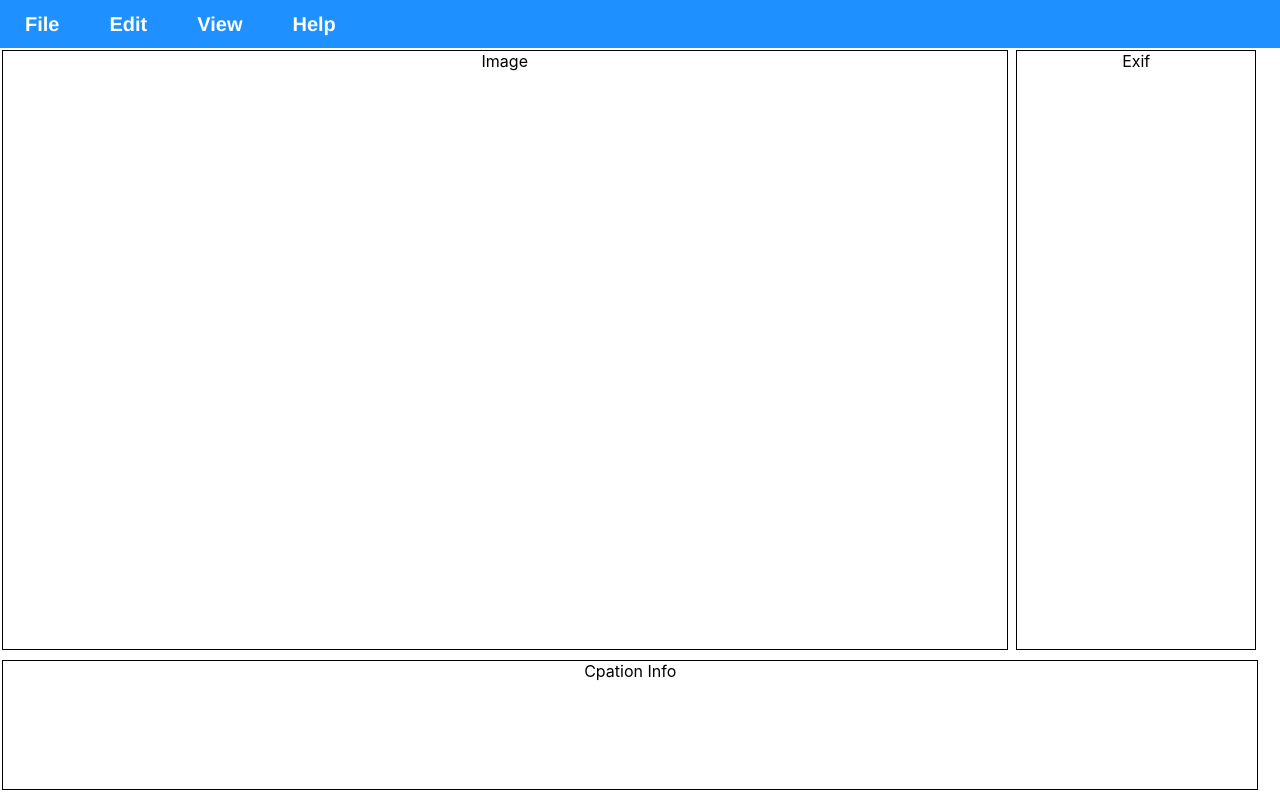
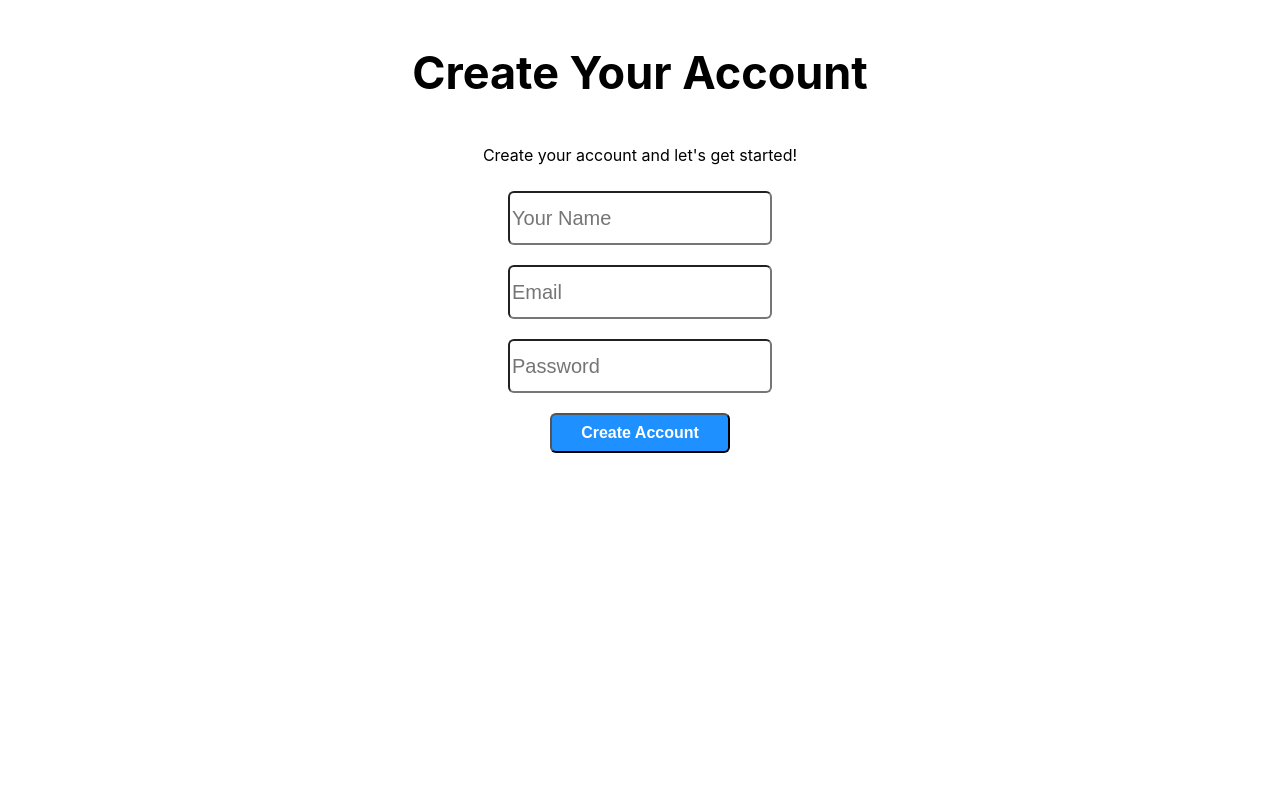
Before and after one commit to kingmikeip/fotedit, a React (Create React App) app: page / in a window 1280 px wide. Built offline with nearby package versions, Linux system fonts and the light colour scheme; the HTML template or start-up script is replaced by a standard one.

Commit message:
building out createUser

```diff
--- a/src/App.js
+++ b/src/App.js
@@ -10,6 +10,7 @@ import GalleryView from './components/GalleryView'
 import EditAdd from './components/EditAdd'
 import EditShare from './components/EditShare'
 import ImageView from './components/ImageView'
+import UserCreate from './components/UserCreate'
 
 /*
 App -> Header*
@@ -38,7 +39,8 @@ function App() {
       {/* <GalleryView /> */}
       {/* <EditAdd /> */}
       {/* <EditShare /> */}
-      <ImageView />
+      {/* <ImageView /> */}
+      <UserCreate />
     </div>
   );
 }
--- a/src/components/ImageView.jsx
+++ b/src/components/ImageView.jsx
@@ -7,14 +7,15 @@ export default function ImageView(props) {
     const style = {
         bodystyle: {
             width: "100%",
-            margin: "2px"
+            margin: "8px 0"
         },
         topstyle: {
             width: "98%",
             height: "75vh",
             display: "flex",
             flexDirection: "row",
-            justifyContent: "space-between"
+            justifyContent: "space-between",
+            margin: "0 auto"
         },
         imagestyle: {
             width: "80%",
@@ -26,8 +27,9 @@ export default function ImageView(props) {
         },
         captionstyle: {
             width: "98%",
-            height: "16vh",
+            height: "15vh",
             border: "1px solid black",
+            margin: "0 auto",
             marginTop: "10px"
         }
     }
--- a/src/components/UserCreate.jsx
+++ b/src/components/UserCreate.jsx
@@ -1,2 +1,58 @@
 // awaiting backend route
 // upon user creation => control panel
+
+import React from 'react'
+
+export default function UserCreate(props) {
+    const style = {
+        formstyle: {
+            width: "20vw",
+            minWidth: "200px",
+            height: "6vh",
+            minHeight: "20px",
+            margin: "10px",
+            borderRadius: "6px",
+            fontSize: "20px"
+        },
+        formposition: {
+            // position: "relative",
+            top: "35%",
+            left: "40%",
+            textAlign: "center"
+        },
+        createbutton: {
+            width: "14vw",
+            minWidth: "140px",
+            height: "5vh",
+            minHeight: "25px",
+            borderRadius: "6px",
+            backgroundColor: "DodgerBlue",
+            color: "white",
+            fontSize: "16px",
+            fontWeight: "bold",
+            margin: "10px 0 0 0"
+        },
+        headerstyle: {
+            fontSize: "45px",
+            fontWeight: "bold"
+        }
+    }
+    return (
+        <div>
+            <p style={style.headerstyle}>Create Your Account</p>
+            <form style={style.formposition}>
+                <p>Create your account and let's get started!</p>
+                <div>
+                    <input type="text" placeholder="Your Name" style={style.formstyle}></input>
+                </div>
+                <div>
+                    <input type="text" placeholder="Email" style={style.formstyle}></input>
+                </div>
+                <div>
+                    <input type="password" placeholder="Password" style={style.formstyle}></input>
+                </div>
+                <button style={style.createbutton}>Create Account</button>
+            </form>
+        </div>
+    )
+}
--- a/src/components/UserLogin.jsx
+++ b/src/components/UserLogin.jsx
@@ -43,7 +43,7 @@ export default function UserLogin(props) {
             <Splash />
             <form style={style.formposition}>
                 <div>
-                <input type="text" placeholder="Username" style={style.formstyle}></input>
+                <input type="text" placeholder="Email" style={style.formstyle}></input>
                 </div>
                 <div>
                 <input type="text" placeholder="Password" style={style.formstyle}></input>
```
